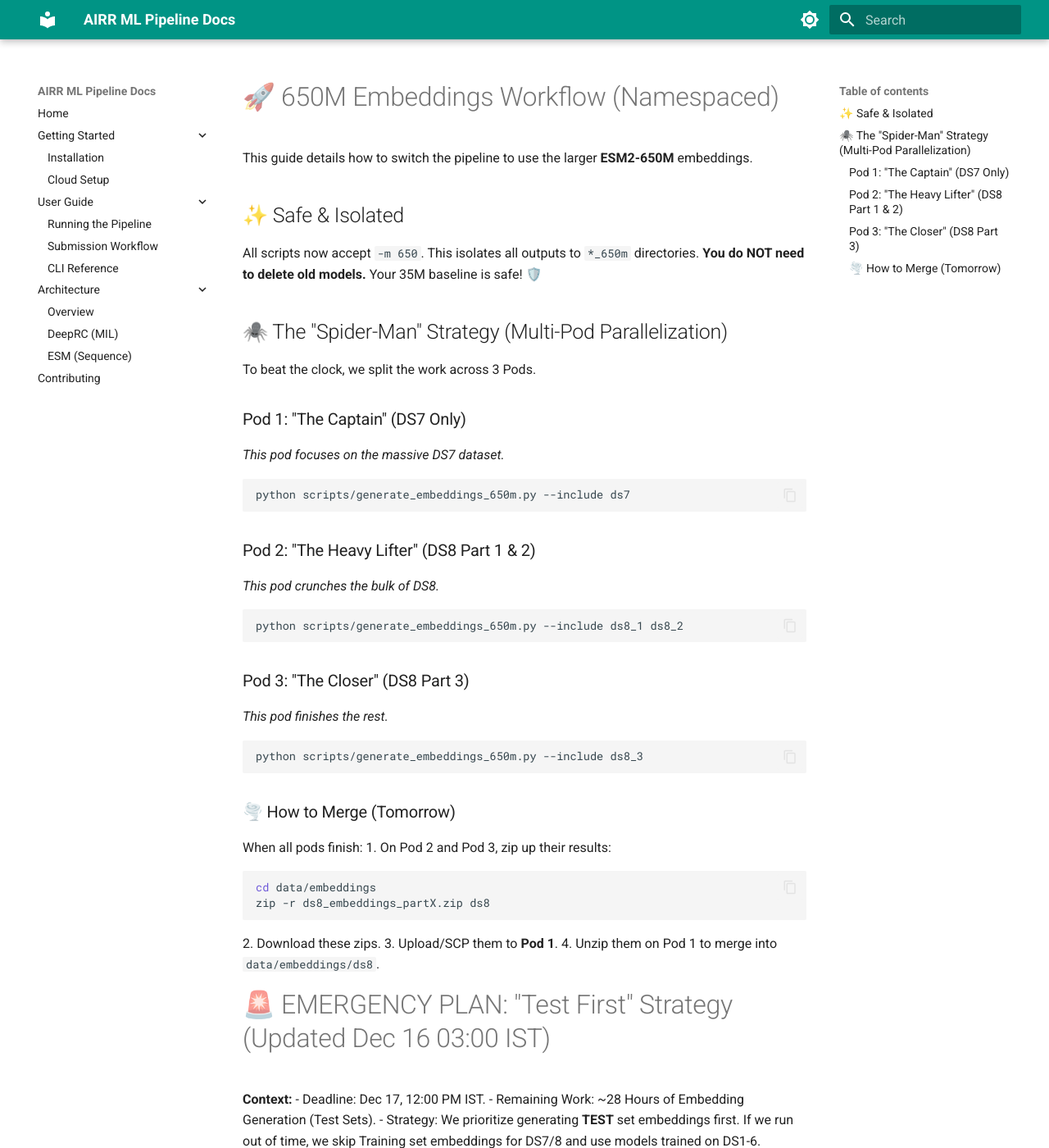
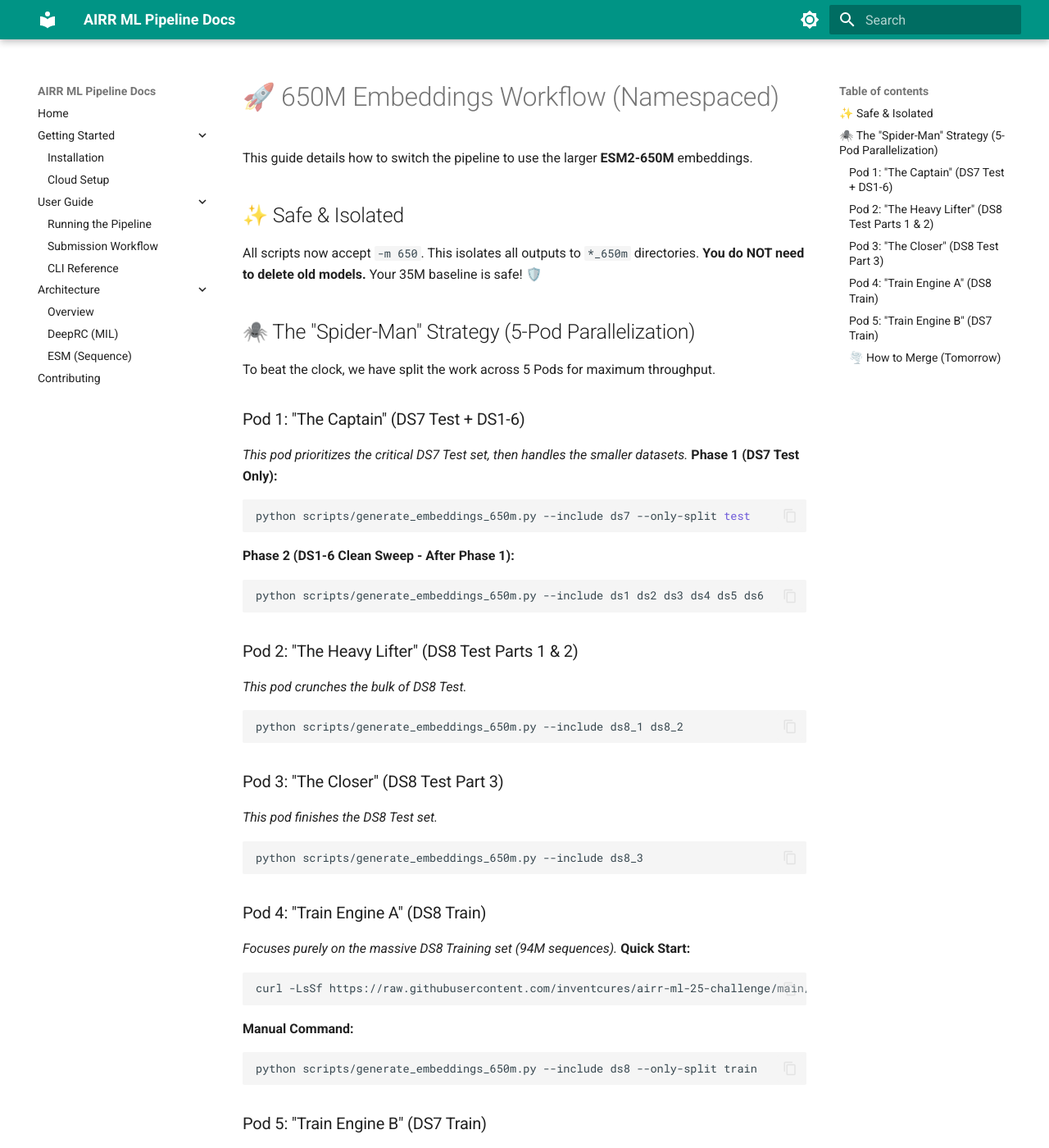
Before and after one commit to inventcures/airr-ml-25-challenge, an MkDocs documentation site: the page built from docs/650m-steps.md, in a window 1280 px wide and 1400 px high. Shown: the whole window at 82% size. Built offline with MkDocs 1.6.1 and Material for MkDocs 9.7.7, drawn with Linux system fonts in a browser that asks for light colours; some of the changed text lies outside the part shown.

````diff
--- a/docs/650m-steps.md
+++ b/docs/650m-steps.md
@@ -6,38 +6,65 @@
 All scripts now accept `-m 650`. This isolates all outputs to `*_650m` directories.
 **You do NOT need to delete old models.** Your 35M baseline is safe! 🛡️
 
-## 🕷️ The "Spider-Man" Strategy (Multi-Pod Parallelization)
+## 🕷️ The "Spider-Man" Strategy (5-Pod Parallelization)
 
-To beat the clock, we split the work across 3 Pods.
+To beat the clock, we have split the work across 5 Pods for maximum throughput.
 
-### Pod 1: "The Captain" (DS7 Only)
-*This pod focuses on the massive DS7 dataset.*
+### Pod 1: "The Captain" (DS7 Test + DS1-6)
+*This pod prioritizes the critical DS7 Test set, then handles the smaller datasets.*
+**Phase 1 (DS7 Test Only):**
 ```bash
-python scripts/generate_embeddings_650m.py --include ds7
+python scripts/generate_embeddings_650m.py --include ds7 --only-split test
+```
+**Phase 2 (DS1-6 Clean Sweep - After Phase 1):**
+```bash
+python scripts/generate_embeddings_650m.py --include ds1 ds2 ds3 ds4 ds5 ds6
 ```
 
-### Pod 2: "The Heavy Lifter" (DS8 Part 1 & 2)
-*This pod crunches the bulk of DS8.*
+### Pod 2: "The Heavy Lifter" (DS8 Test Parts 1 & 2)
+*This pod crunches the bulk of DS8 Test.*
 ```bash
 python scripts/generate_embeddings_650m.py --include ds8_1 ds8_2
 ```
 
-### Pod 3: "The Closer" (DS8 Part 3)
-*This pod finishes the rest.*
+### Pod 3: "The Closer" (DS8 Test Part 3)
+*This pod finishes the DS8 Test set.*
 ```bash
 python scripts/generate_embeddings_650m.py --include ds8_3
 ```
 
+### Pod 4: "Train Engine A" (DS8 Train)
+*Focuses purely on the massive DS8 Training set (94M sequences).*
+**Quick Start:**
+```bash
+curl -LsSf https://raw.githubusercontent.com/inventcures/airr-ml-25-challenge/main/start_pod4.sh | bash
+```
+**Manual Command:**
+```bash
+python scripts/generate_embeddings_650m.py --include ds8 --only-split train
+```
+
+### Pod 5: "Train Engine B" (DS7 Train)
+*Focuses purely on the massive DS7 Training set (94M sequences).*
+**Quick Start:**
+```bash
+curl -LsSf https://raw.githubusercontent.com/inventcures/airr-ml-25-challenge/main/start_pod5.sh | bash
+```
+**Manual Command:**
+```bash
+python scripts/generate_embeddings_650m.py --include ds7 --only-split train
+```
+
 ### 🌪️ How to Merge (Tomorrow)
 When all pods finish:
-1.  On Pod 2 and Pod 3, zip up their results:
+1.  On Pods 2-5, zip up their results:
     ```bash
     cd data/embeddings
-    zip -r ds8_embeddings_partX.zip ds8
+    zip -r ds_embeddings_partX.zip .
     ```
 2.  Download these zips.
 3.  Upload/SCP them to **Pod 1**.
-4.  Unzip them on Pod 1 to merge into `data/embeddings/ds8`.
+4.  Unzip them on Pod 1 to merge into `data/embeddings/`.
 
 # 🚨 EMERGENCY PLAN: "Test First" Strategy (Updated Dec 16 03:00 IST)
 
````
Also changed, not shown: docs/FINAL-SUBMISSION-STEPS.md (added, +165 -0 lines), 1 other file.
